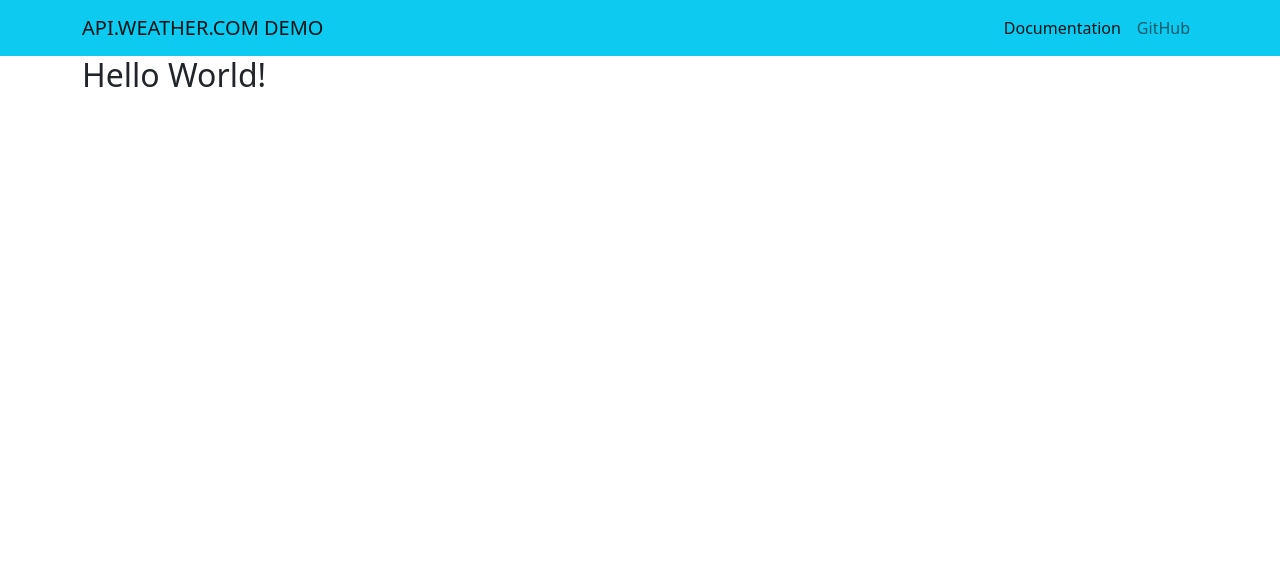
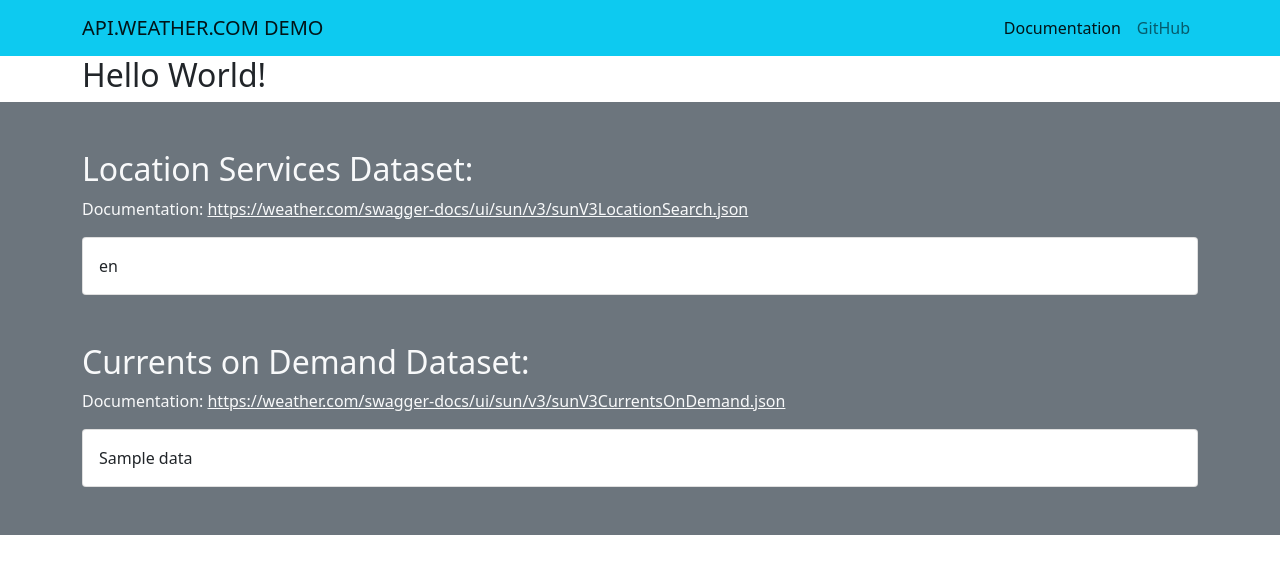
Before and after one commit to rochellelewis/weather-api-python, a Flask app: template templates/index.html in a window 1280 px wide. Shown: the top 574 px of the page. Run offline with Flask 2, Linux system fonts and the light colour scheme; the template is opened without the code that fills it: most values are stand-ins (such as "Sample title", 1, 10 or a date in 2020); some libraries are stand-ins or nearby versions.

Commit message:
add dataset fields index.html

```diff
--- a/templates/index.html
+++ b/templates/index.html
@@ -4,5 +4,31 @@
     <section class="container">
         <h2>Hello World!</h2>
     </section>
+
+    <!-- begin raw data section -->
+    <section class="bg-secondary py-5">
+        <div class="container text-light">
+            <div class="row">
+                <div class="col-12 mb-5">
+                    <h2>Location Services Dataset:</h2>
+                    <p>Documentation: <a class="link-light" href="https://weather.com/swagger-docs/ui/sun/v3/sunV3LocationSearch.json" target="_blank">https://weather.com/swagger-docs/ui/sun/v3/sunV3LocationSearch.json</a></p>
+                    <div class="card text-body">
+                        <div class="card-body">
+                            {{locale}}
+                        </div>
+                    </div>
+                </div>
+                <div class="col-12">
+                    <h2>Currents on Demand Dataset:</h2>
+                    <p>Documentation: <a class="link-light" href="https://weather.com/swagger-docs/ui/sun/v3/sunV3CurrentsOnDemand.json" target="_blank">https://weather.com/swagger-docs/ui/sun/v3/sunV3CurrentsOnDemand.json</a></p>
+                    <div class="card text-body">
+                        <div class="card-body">
+                            {{data}}
+                        </div>
+                    </div>
+                </div>
+            </div>
+        </div><!-- /.container-->
+    </section>
 </main>
 {% endblock content %}
```
